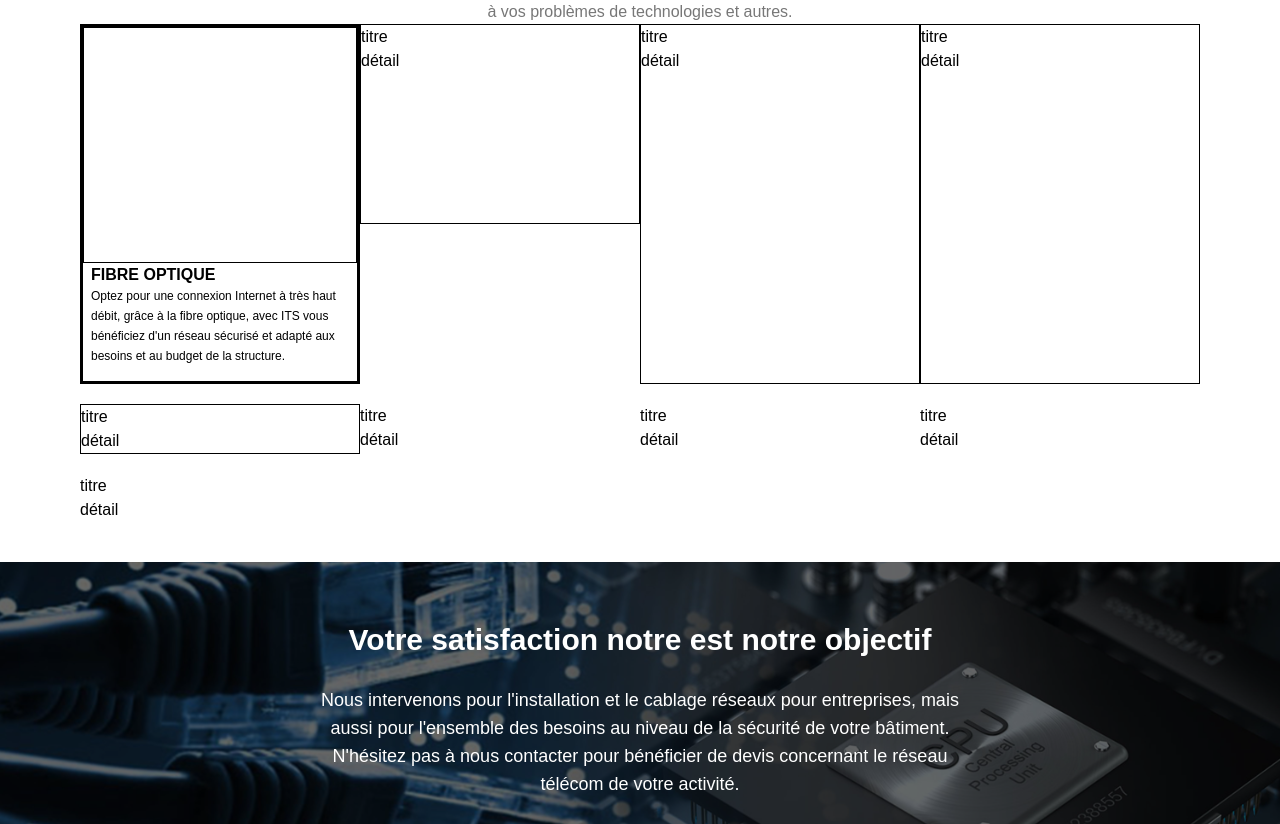
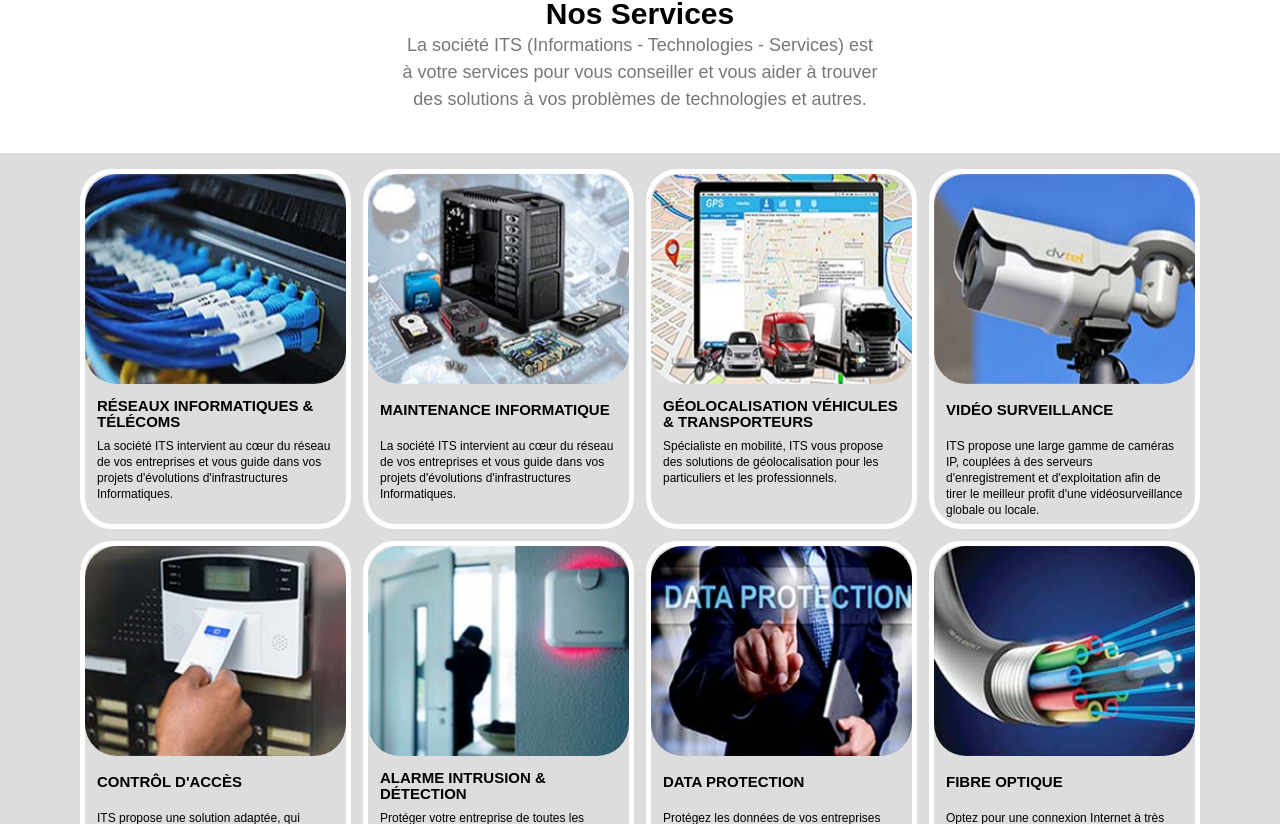
Before and after one commit to WolfRegis/ITS, a React (Vite) app: page / in a window 1280 px wide. Shown: the part 856-1680 px from the top of the page. Built offline with nearby package versions, Linux system fonts and the light colour scheme.

Commit message:
✨ add ServicesCard & ServiceContainer component

```diff
--- a/src/components/Footer.jsx
+++ b/src/components/Footer.jsx
@@ -36,7 +36,7 @@ export default function Footer() {
             </List>
             <List title="Formations">
                   <li><p>Récevez les informations de nos nouveaux services et produits en vous abonnant à notre Newsletter</p></li>
-                  <li className='flex flex-row '><input type="text" className='border-white lg:h-10 lg:w-10/12 bg-white pl-2 text-sm outline-0' placeholder='entrez votre Email'/><button className=' h-full w-10 text-sm text-white cursor-pointer'> <IoIosArrowRoundForward  id='icone' className=' h-full w-full text-sm'/></button>
+                  <li className='flex flex-row '><input type="text" name="clientMail" className='border-white lg:h-10 lg:w-10/12 bg-white pl-2 text-sm outline-0' placeholder='entrez votre Email'/><button className=' h-full w-10 text-sm text-white cursor-pointer'> <IoIosArrowRoundForward  id='icone' className=' h-full w-full text-sm'/></button>
 </li>
 
             </List>
--- a/src/components/Navbar.jsx
+++ b/src/components/Navbar.jsx
@@ -27,20 +27,20 @@ export default function Navbar() {
 
 
       const dropdownItemsIt = [
-            <li><span className='flex flex-row items-center gap-2'><PiNetworkFill /> Réseaux & télécoms </span></li>,
-            <li><span className='flex flex-row items-center gap-2'><FaTools /> Maintenance </span></li>,
-            <li><span className='flex flex-row items-center gap-2'><MdSecurity /> Sécurité </span></li>,
-            <li><span className='flex flex-row items-center gap-2'><FaMapLocationDot /> Géolocalisation </span></li>
+            <li key={Date.now + 10} ><span className='flex flex-row items-center gap-2'><PiNetworkFill /> Réseaux & télécoms </span></li>,
+            <li key={Date.now + 11} ><span className='flex flex-row items-center gap-2'><FaTools /> Maintenance </span></li>,
+            <li key={Date.now + 12} ><span className='flex flex-row items-center gap-2'><MdSecurity /> Sécurité </span></li>,
+            <li key={Date.now + 13} ><span className='flex flex-row items-center gap-2'><FaMapLocationDot /> Géolocalisation </span></li>
       ];
       const dropdownItemsDev = [
-            <li><span className='flex flex-row items-center gap-2'><TfiWorld /> Site internet </span></li>,
-            <li><span className='flex flex-row items-center gap-2'><FaServer /> VPS-server </span></li>,
-            <li><span className='flex flex-row items-center gap-2'><MdTextsms /> sms marketing </span></li>,
-            <li><span className='flex flex-row items-center gap-2'><FaCode /> Génie logiciel </span></li>
+            <li key={Date.now + 14} ><span className='flex flex-row items-center gap-2'><TfiWorld /> Site internet </span></li>,
+            <li key={Date.now + 15} ><span className='flex flex-row items-center gap-2'><FaServer /> VPS-server </span></li>,
+            <li key={Date.now + 16} ><span className='flex flex-row items-center gap-2'><MdTextsms /> sms marketing </span></li>,
+            <li key={Date.now + 17} ><span className='flex flex-row items-center gap-2'><FaCode /> Génie logiciel </span></li>
       ];
       const dropdownItemsElec = [
-            <li><span className='flex flex-row items-center gap-2'><FaIndustry /> électricité industrielle </span></li>,
-            <li><span className='flex flex-row items-center gap-2'><MdMapsHomeWork />  électricité batiment </span></li>,
+            <li key={Date.now + 18} ><span className='flex flex-row items-center gap-2'><FaIndustry /> électricité industrielle </span></li>,
+            <li key={Date.now + 19} ><span className='flex flex-row items-center gap-2'><MdMapsHomeWork />  électricité batiment </span></li>,
           ];
 
 
@@ -134,25 +134,25 @@ const handleScroll =()=> {
             <ul className="relative flex flex-row gap-2 lg:gap-5 text-white items-center font-semibold cursor-pointer text-[5px] lg:text-sm ">
                   {
                         menu =[
-                  <NavItem isDropdown={false} onHover={handleHover}>Accueil</NavItem>,
+                  <NavItem isDropdown={false} key={Date.now + 1} >Accueil</NavItem>,
 
-                  <NavItem isDropdown={false}>à propos</NavItem>,
+                  <NavItem isDropdown={false} key={Date.now + 2} >à propos</NavItem>,
 
-                  <NavItem isDropdown={true} onHover={handleHover} dropdown={<Dropdown isHidden={inactive1} onMouseLeave={handleMouseLeave}> {dropdownItemsIt} </Dropdown>}>
+                  <NavItem isDropdown={true} key={Date.now + 3}  onHover={handleHover} dropdown={<Dropdown isHidden={inactive1} onMouseLeave={handleMouseLeave}> {dropdownItemsIt} </Dropdown>}>
                         <span className='flex flex-row lg:items-center items-start  lg:gap-1 it'>It & Télécoms <IoMdArrowDropdownCircle className='lg:text-sm text-[6px]' /></span>
                   </NavItem>,
 
-                  <NavItem isDropdown={true} onHover={handleHover} dropdown={<Dropdown isHidden={inactive2} onMouseLeave={handleMouseLeave}> {dropdownItemsDev} </Dropdown>}>
+                  <NavItem isDropdown={true} key={Date.now + 4} onHover={handleHover} dropdown={<Dropdown isHidden={inactive2} onMouseLeave={handleMouseLeave}> {dropdownItemsDev} </Dropdown>}>
                         <span className='flex flex-row lg:items-center items-start  lg:gap-1 dev'>Développement <IoMdArrowDropdownCircle className='lg:text-sm text-[6px]' /></span>
                   </NavItem>,
 
-                  <NavItem isDropdown={true} onHover={handleHover} dropdown={<Dropdown isHidden={inactive3} onMouseLeave={handleMouseLeave}> {dropdownItemsElec} </Dropdown>}>
+                  <NavItem isDropdown={true} key={Date.now + 5} onHover={handleHover} dropdown={<Dropdown isHidden={inactive3} onMouseLeave={handleMouseLeave}> {dropdownItemsElec} </Dropdown>}>
                         <span className='flex flex-row lg:items-center items-start lg:gap-1 elect'>électricité <IoMdArrowDropdownCircle className='lg:text-sm text-[6px]' /></span>
                   </NavItem>,
 
-                  <NavItem isDropdown={false}>formation</NavItem>,
+                  <NavItem isDropdown={false} key={Date.now + 6} >formation</NavItem>,
 
-                  <NavItem isDropdown={false}>Contact</NavItem>
+                  <NavItem isDropdown={false} key={Date.now + 7} >Contact</NavItem>
       ]
                   }
 
--- a/src/components/ServiceContainer.jsx
+++ b/src/components/ServiceContainer.jsx
@@ -1,26 +1,32 @@
 import React from 'react'
 import H2 from './ui/H2'
 import ServicesCard from './ui/ServicesCard'
+import reseau from '../assets/p1.jpg'
+import maintenance from '../assets/p2.jpg'
+import geo from '../assets/p3.jpg'
+import camera from '../assets/p4.jpg'
+import acces from '../assets/p5.jpg'
+import alarme from '../assets/p6.jpg'
+import data from '../assets/p7.jpg'
 import fibre from '../assets/p8.jpg'
 
 export default function ServiceContainer() {
   return (
-    <div className='py-10'>
-      <div className='mx-100'>
-            <H2>Nos Services</H2>
-            <p className='text-center text-[#777]'>La société ITS (Informations - Technologies - Services) est à votre services pour vous conseiller et vous aider à trouver des solutions à vos problèmes de technologies et autres.</p>
+    <div className='lg:pt-10 pt-1 lg:mt-20 mt-10 w-full overflow-hidden'>
+      <div className='lg:mx-100 mb-10'>
+            <H2 className="">Nos Services</H2>
+            <p className='text-center text-[#777] text-[10px] lg:text-[18px]'>La société ITS (Informations - Technologies - Services) est à votre services pour vous conseiller et vous aider à trouver des solutions à vos problèmes de technologies et autres.</p>
       </div>
 
-      <section className='grid grid-cols-4 gap-y-5 px-20'>
+      <section className='grid lg:grid-cols-4 md:grid-cols-3 grid-cols-2 lg:gap-3 lg:px-20 pt-4 pb-8 bg-[#ddd]'>
+            <ServicesCard src={reseau} title="Réseaux informatiques & télécoms " detail=" La société ITS  intervient au cœur du réseau de vos entreprises  et vous guide  dans vos projets d'évolutions d'infrastructures Informatiques."/>
+            <ServicesCard src={maintenance} title="Maintenance informatique" detail=" La société ITS  intervient au cœur du réseau de vos entreprises  et vous guide  dans vos projets d'évolutions d'infrastructures Informatiques."/>
+            <ServicesCard src={geo} title="Géolocalisation véhicules & transporteurs" detail="Spécialiste en mobilité, ITS vous propose des solutions de géolocalisation pour les particuliers et les professionnels."/>
+            <ServicesCard src={camera} title="Vidéo surveillance " detail="ITS propose une large gamme de caméras IP, couplées à des serveurs d'enregistrement et d'exploitation afin de tirer le meilleur profit d'une vidéosurveillance globale ou locale."/>
+            <ServicesCard src={acces} title="Contrôl d'accès " detail="ITS propose une solution adaptée, qui corresponde avec exactitude à vos attentes et à vos exigences,	 la société intervient tout au long de votre projet."/>
+            <ServicesCard src={alarme} title="Alarme intrusion & détection" detail="Protéger votre entreprise  de toutes les formes de dégradations, d’intrusions ou de vols qui pourraient nuire à sa bonne marche."/>
+            <ServicesCard src={data} title="Data protection" detail="Protégez les données de vos entreprises avec une protection des données simple et puissante du datacenter vers les départements, en passant par le Cloud."/>
             <ServicesCard src={fibre} title="fibre Optique" detail="Optez pour une connexion Internet à très haut débit,  grâce à la fibre optique, avec  ITS vous bénéficiez d'un réseau sécurisé et adapté aux besoins et au budget de la structure."/>
-            <div className='w-4/4 h-50 border'><img src="" alt="" /><p><h3>titre</h3> <span>détail</span></p></div>
-            <div className='w-4/4 border'><img src="" alt="" /><p><h3>titre</h3> <span>détail</span></p></div>
-            <div className='w-4/4 border'><img src="" alt="" /><p><h3>titre</h3> <span>détail</span></p></div>
-            <div className='w-4/4 border'><img src="" alt="" /><p><h3>titre</h3> <span>détail</span></p></div>
-            <div className='w-4/4'><img src="" alt="" /><p><h3>titre</h3> <span>détail</span></p></div>
-            <div className='w-4/4'><img src="" alt="" /><p><h3>titre</h3> <span>détail</span></p></div>
-            <div className='w-4/4'><img src="" alt="" /><p><h3>titre</h3> <span>détail</span></p></div>
-            <div className='w-4/4'><img src="" alt="" /><p><h3>titre</h3> <span>détail</span></p></div>
 
       </section>
 
--- a/src/components/ui/ServicesCard.jsx
+++ b/src/components/ui/ServicesCard.jsx
@@ -1,15 +1,14 @@
-import React from 'react'
 
 export default function ServicesCard({src, title, detail}) {
 
-let backgroundImage=`bg-[url(${src})]`
+
   return (
-      <div className='w-4/4 h-90 border-3'>
-            <div className={`${backgroundImage} bg-cover w-full h-2/3 border`}></div>
-            <p className='px-2 py-0.5 leading-5'>
-                  <h3 className='text-md uppercase font-semibold'>{title}</h3>
-                  <span className='text-xs leading-0 text-center'>{detail}</span>
-            </p>
+      <div className='relative w-5/5  lg:h-90 h-60 border-white border-5 box-border pb-0 rounded-4xl hover:scale-102 hover:border-[#17a2b8] hover:shadow-black hover:-mt-[5px] hover:shadow-lg cursor-pointer scale-85 lg:scale-100'>
+            <div className='bg-cover w-full lg:h-3/5 h-2/4 rounded-4xl' style={{backgroundImage: `url(${src})`}}></div>
+            <div className='px-3 py-0.5'>
+                  <h3 className='font-semibold mt-3 lg:h-10'><button className="lg:text-[15px] text-xs text-left leading-4 cursor-pointer hover:text-[#17a2b8] text-[#17a2b8] lg:text-black uppercase">{title}</button></h3>
+                  <p className='lg:text-[12px] text-[10px] lg:leading-4 leading-[9px] text-left'>{detail}</p>
+            </div>
       </div>
   )
 }
```
